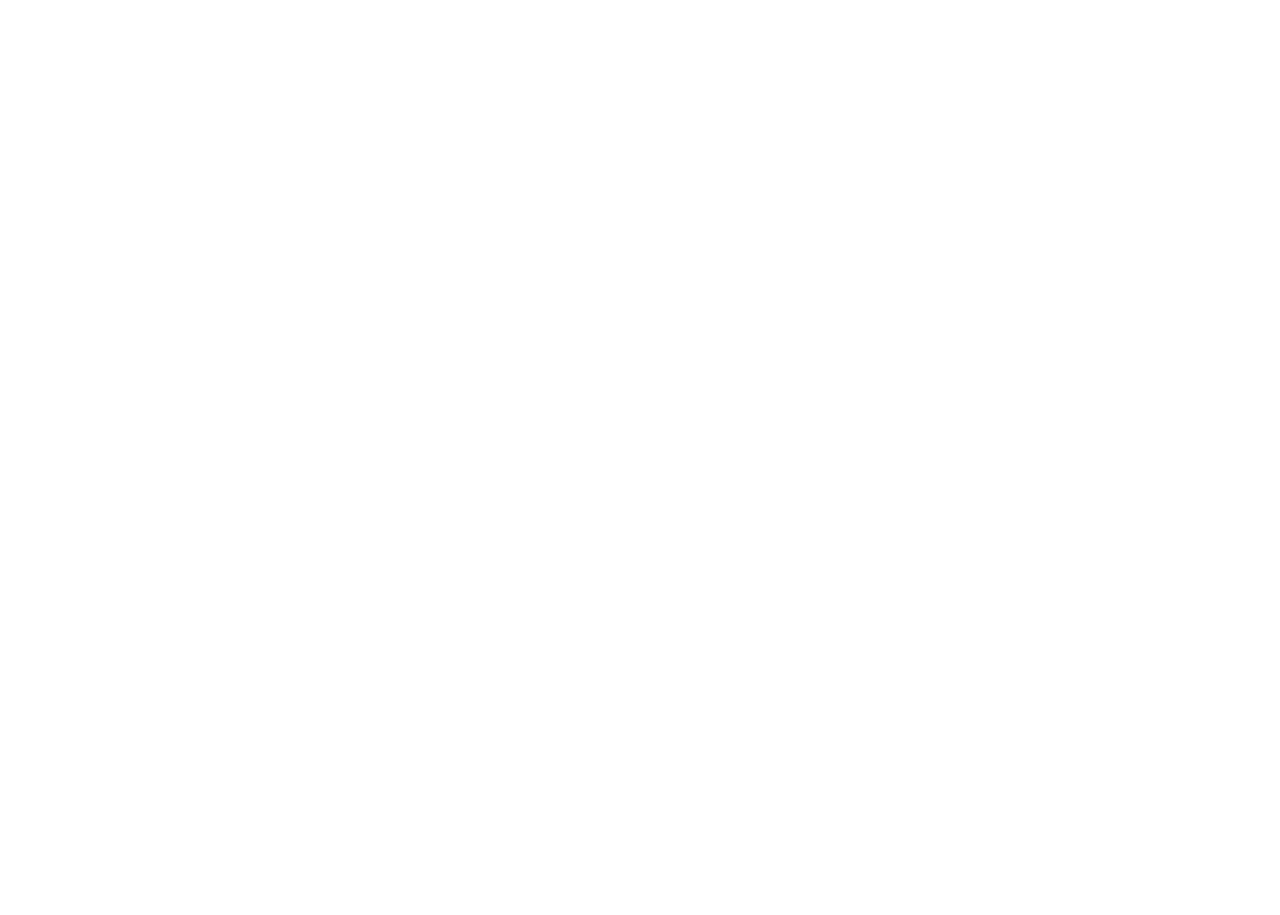
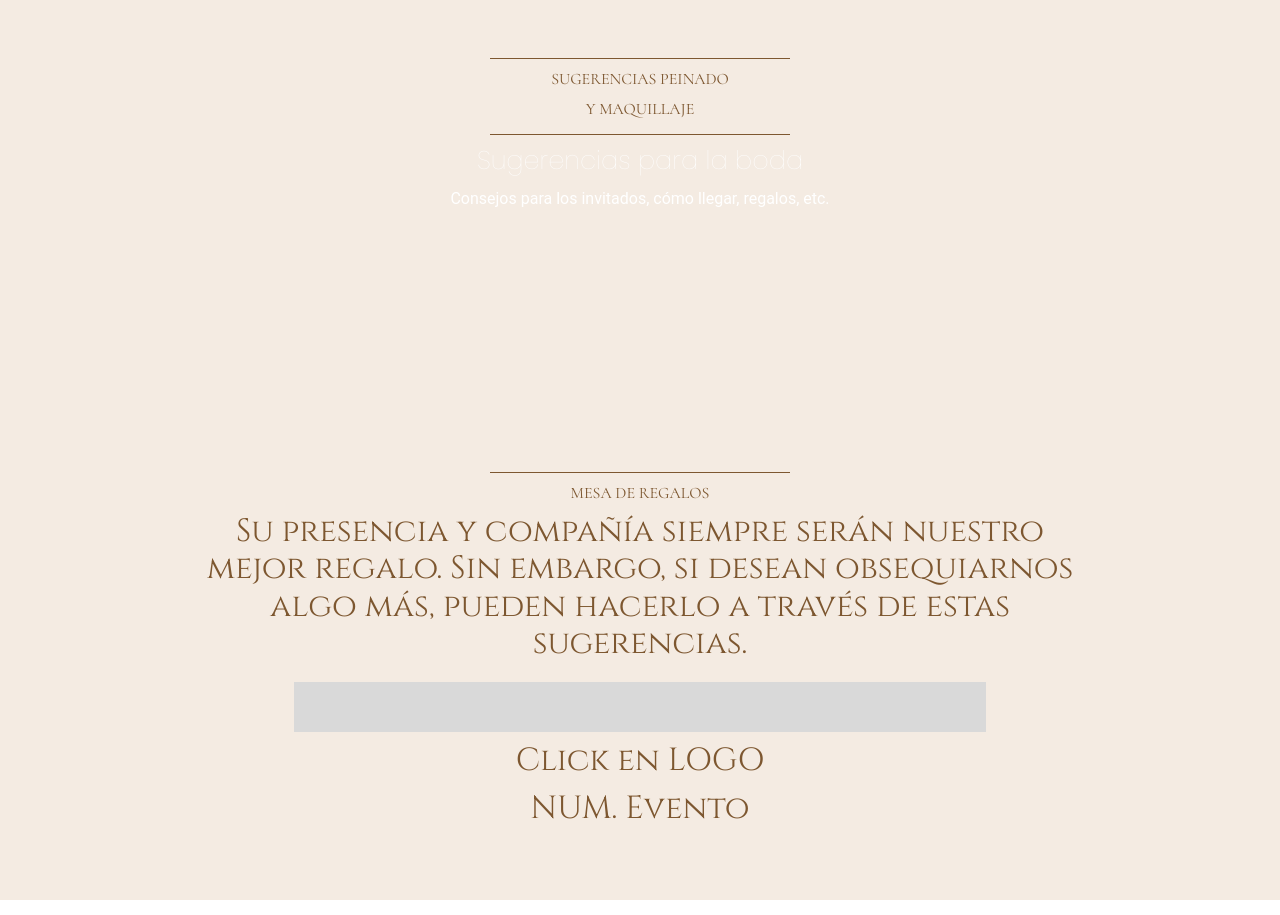
Before and after one commit to Duotech-Design/invitaciones, a React (Create React App) app: page /inicio in a window 1280 px wide. Shown: the part 4140-5055 px from the top of the page. Before the commit the page ends 4135 px from the top, so only its background shows below. Built offline with nearby package versions, Linux system fonts and the light colour scheme; a web font is replaced by a local one.

Commit message:
empezar con mesa de regalos

```diff
--- a/src/components/MesaDeRegalos/MesaDeRegalos.js
+++ b/src/components/MesaDeRegalos/MesaDeRegalos.js
@@ -1,14 +1,66 @@
 //import React from 'react';
-import { Container, Typography } from '@mui/material';
+import { Box, Container, Typography } from '@mui/material';
+
+const styles = {
+  box: {
+    //color: "D9D9D9",
+    height: "50px",
+    width: "60%",
+    backgroundColor: "#D9D9D9",
+    paddingLeft: "0px",
+    paddingRight: "0px",
+  }}
 
 const MesaDeRegalos = () => {
   return (
-    <Container>
-      <Typography variant="h4" component="h1">
-        Mesa de Regalos
+    <Container sx={{
+      height: "500px",
+      width: "100%",
+      display: "flex",
+      flexDirection: "column",
+      justifyContent: "center", // Para centrar verticalmente
+      alignItems: "center",
+      color: "white",
+      marginTop: "0",
+      marginBottom: "15px",
+      gap:"10px"
+    }}>
+      <Box>
+        <div
+          style={{ borderBottom: "0.3px solid #7D5730", width: "300px" }}
+        ></div>
+      </Box>
+      <Typography variant="h14" component="h1">
+        MESA DE REGALOS
       </Typography>
-      <Typography variant="body1">
-        Información sobre cómo contribuir a nuestra mesa de regalos.
+      <div
+          style={{
+            display: "flex",
+            flexDirection: "column",
+            justifyContent: "center",
+            alignItems: "center",
+            marginBottom: "10px",
+          }}
+        >
+      <Typography variant="h3">
+      Su presencia y compañía siempre serán nuestro
+      </Typography>
+      <Typography variant='h3'>
+      mejor regalo. Sin embargo, si desean obsequiarnos
+      </Typography>
+      <Typography variant='h3'>
+      algo más, pueden hacerlo a través de estas
+      </Typography>
+      <Typography variant='h3'>
+      sugerencias.
+      </Typography>
+      </div>
+      <div style={styles.box}></div>
+      <Typography variant='h3'>
+      Click en LOGO
+      </Typography>
+      <Typography variant='h3'>
+      NUM. Evento
       </Typography>
     </Container>
   );
--- a/src/components/Sugerencias/Sugerencias.js
+++ b/src/components/Sugerencias/Sugerencias.js
@@ -1,30 +1,50 @@
 //import React from 'react';
-import { Box, Container, Typography,  } from '@mui/material';
+import { Box, Container, Typography } from "@mui/material";
 
 const Sugerencias = () => {
   return (
-    <Container>
+    <Container   sx={{
+      height: "500px",
+      width: "100%",
+      display: "flex",
+      flexDirection: "column",
+      justifyContent: "center", // Para centrar verticalmente
+      alignItems: "center",
+      color: "white",
+      marginTop: "0",
+      marginBottom: "15px",
+      gap:"10px"
+    }}>
       <Box>
-         <div
+        <div
           style={{ borderBottom: "0.3px solid #7D5730", width: "300px" }}
         ></div>
+      </Box>
+      <Typography variant="h14" sx={{ textAlign: "center" }}>
+        SUGERENCIAS PEINADO
+      </Typography>
+      <div>
+      <Typography variant="h14" sx={{ textAlign: "center" }}>
+        Y MAQUILLAJE
+      </Typography>
+      </div>
 
-      </Box>
-      <Typography variant="h2"  sx={{ textAlign: "center" }}>
-          CÓDIGO DE VESTIMENTA
-        </Typography>
-        <div
-          style={{ borderBottom: "0.3px solid #7D5730", width: "300px" , marginTop:"5px"}}
-        ></div>
+
+      <div
+        style={{
+          borderBottom: "0.3px solid #7D5730",
+          width: "300px",
+          marginTop: "5px",
+        }}
+      ></div>
       <Typography variant="h4" component="h1">
         Sugerencias para la boda
       </Typography>
       <Typography variant="body1">
         Consejos para los invitados, cómo llegar, regalos, etc.
       </Typography>
-
     </Container>
   );
-}
+};
 
 export default Sugerencias;
--- a/src/pages/inicio.js
+++ b/src/pages/inicio.js
@@ -6,6 +6,7 @@
 import Itinerario from "../components/Itinerario/Itinerario";
 import Confirmacion from "../components/Confirmacion/Confirmacion";
 import Sugerencias from "../components/Sugerencias/Sugerencias";
+import MesaDeRegalos from "../components/MesaDeRegalos/MesaDeRegalos";
 
 const styles = {
   root: {
@@ -25,6 +26,7 @@
         <Itinerario/>
         <Confirmacion/>
         <Sugerencias/>
+        <MesaDeRegalos/>
       </Box>
     </>
   );
```
